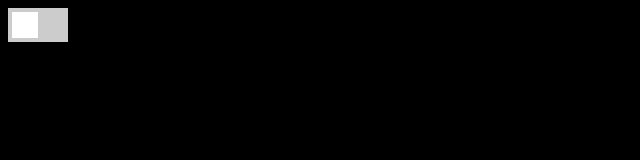
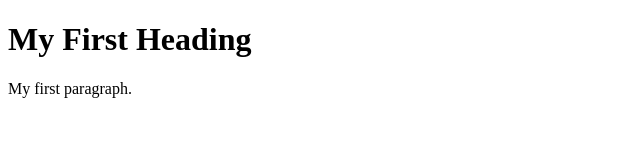
Before and after one commit to jasonpeh373/Jasonpeh.github.io, a plain HTML site: page index.html in a window 1280 px wide. Shown: the whole page, without its empty margins (0-640 px from the left). Drawn offline with Linux system fonts and the light colour scheme.

Commit message:
Update index.html

```diff
--- a/index.html
+++ b/index.html
@@ -1,52 +1,10 @@
 <!DOCTYPE html>
 <html>
-<head>
-    <style>
-        body {
-            background-color: black;
-            color: white;
-        }
-        .toggle {
-            width: 60px;
-            height: 34px;
-            position: relative;
-            display: inline-block;
-        }
-        .toggle input {
-            display: none;
-        }
-        .slider {
-            position: absolute;
-            cursor: pointer;
-            top: 0;
-            left: 0;
-            right: 0;
-            bottom: 0;
-            background-color: #ccc;
-            transition: .4s;
-        }
-        .slider:before {
-            position: absolute;
-            content: "";
-            height: 26px;
-            width: 26px;
-            left: 4px;
-            bottom: 4px;
-            background-color: white;
-            transition: .4s;
-        }
-        input:checked + .slider {
-            background-color: #2196F3;
-        }
-        input:checked + .slider:before {
-            transform: translateX(26px);
-        }
-    </style>
-</head>
+
 <body>
-    <label class="toggle">
-        <input type="checkbox">
-        <span class="slider"></span>
-    </label>
+
+<h1>My First Heading</h1>
+<p>My first paragraph.</p>
+
 </body>
 </html>
```
